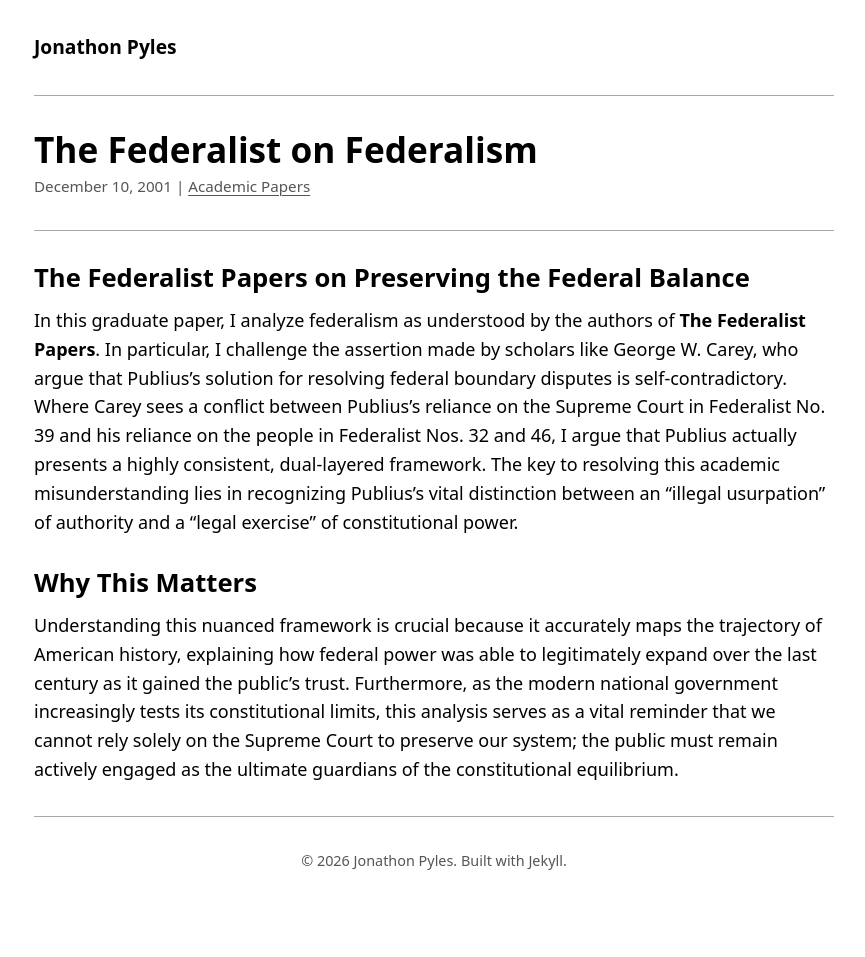
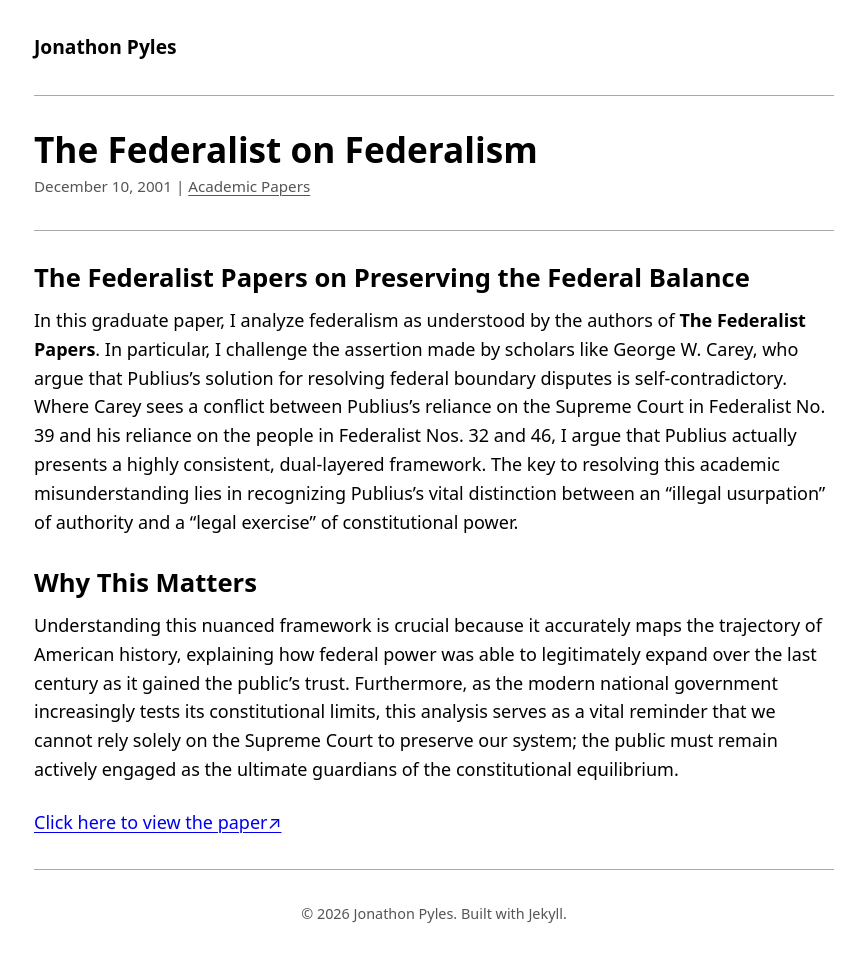
Before and after one commit to JNPyles/JNPyles.github.io, a Jekyll site: the page built from _posts/2001/2001-12-10-fhe-federalist-on-federalism.md, in a window 1280 px wide. Shown: the whole page, without its empty margins (206-1071 px from the left). Built offline with Jekyll 4.4.1, drawn with Linux system fonts in a browser that asks for light colours; nearby versions of some CDN libraries; before the commit the page ends 904 px from its top, so only the background shows below that.

Commit message:
Website Updates

```diff
--- a/_posts/2001/2001-12-10-The-Federalist-on-Federalism.md
+++ b/_posts/2001/2001-12-10-fhe-federalist-on-federalism.md
@@ -2,11 +2,11 @@
 title: "The Federalist on Federalism"
 date: 2001-12-10
 tags: [Academic Papers]
-dropbox_url: https://www.dropbox.com/scl/fi/6pco72spmx7byl5t3dyk1/Claremont-Paper-Federalism-in-the-Federalist.pdf?rlkey=dbe3j7y9joub7wgtgxgsjvw3z&st=anayzkjo&dl=0
 ---
-
 ## **The Federalist Papers** on Preserving the Federal Balance
 In this graduate paper, I analyze federalism as understood by the authors of **The Federalist Papers**. In particular, I challenge the assertion made by scholars like George W. Carey, who argue that Publius’s solution for resolving federal boundary disputes is self-contradictory. Where Carey sees a conflict between Publius’s reliance on the Supreme Court in Federalist No. 39 and his reliance on the people in Federalist Nos. 32 and 46, I argue that Publius actually presents a highly consistent, dual-layered framework. The key to resolving this academic misunderstanding lies in recognizing Publius's vital distinction between an "illegal usurpation" of authority and a "legal exercise" of constitutional power.
 
 ## Why This Matters
 Understanding this nuanced framework is crucial because it accurately maps the trajectory of American history, explaining how federal power was able to legitimately expand over the last century as it gained the public's trust. Furthermore, as the modern national government increasingly tests its constitutional limits, this analysis serves as a vital reminder that we cannot rely solely on the Supreme Court to preserve our system; the public must remain actively engaged as the ultimate guardians of the constitutional equilibrium.
+
+[Click here to view the paper↗](https://www.dropbox.com/scl/fi/6pco72spmx7byl5t3dyk1/Claremont-Paper-Federalism-in-the-Federalist.pdf?rlkey=dbe3j7y9joub7wgtgxgsjvw3z&st=anayzkjo&dl=0){:target="_blank"}
```
